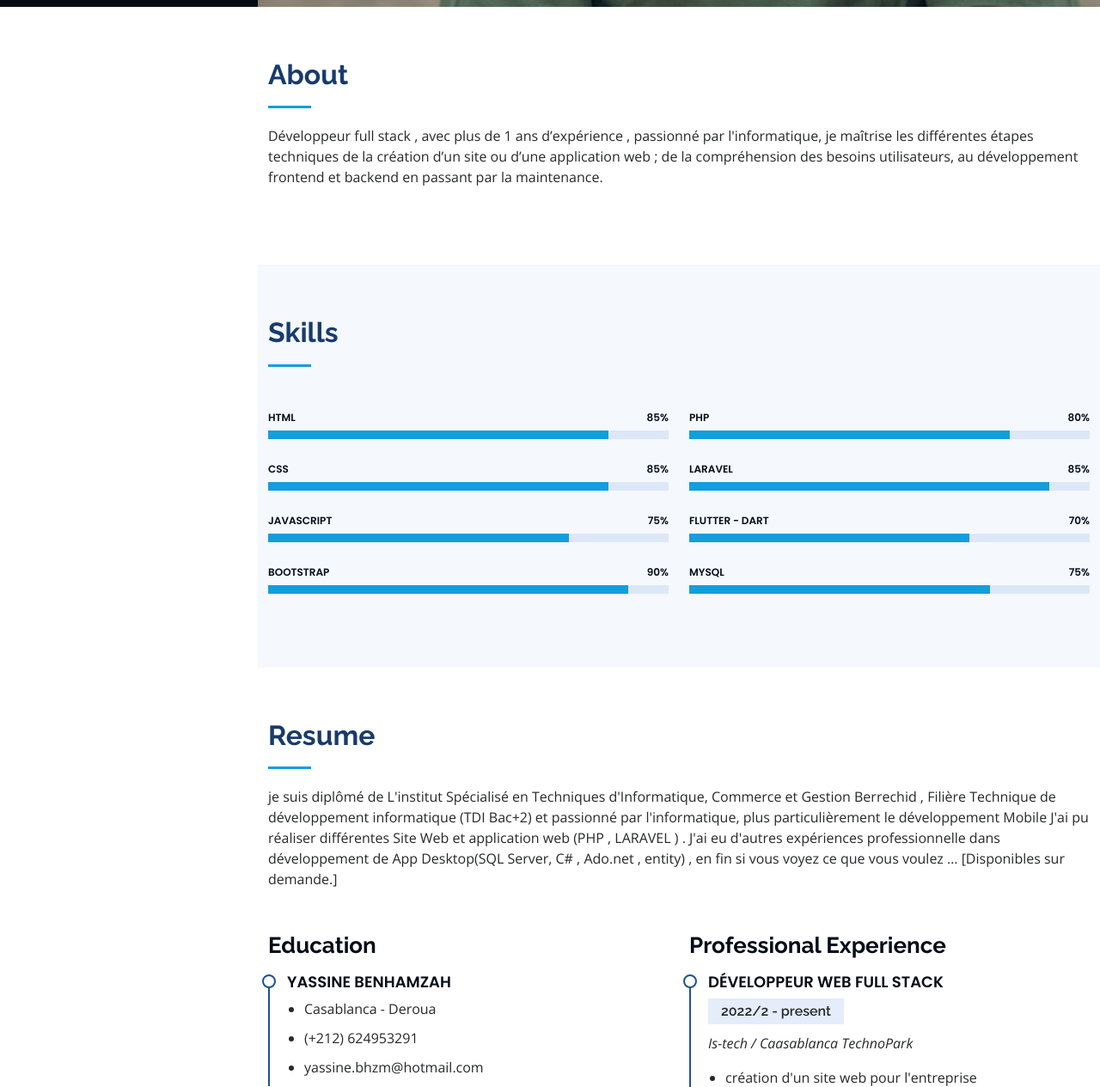
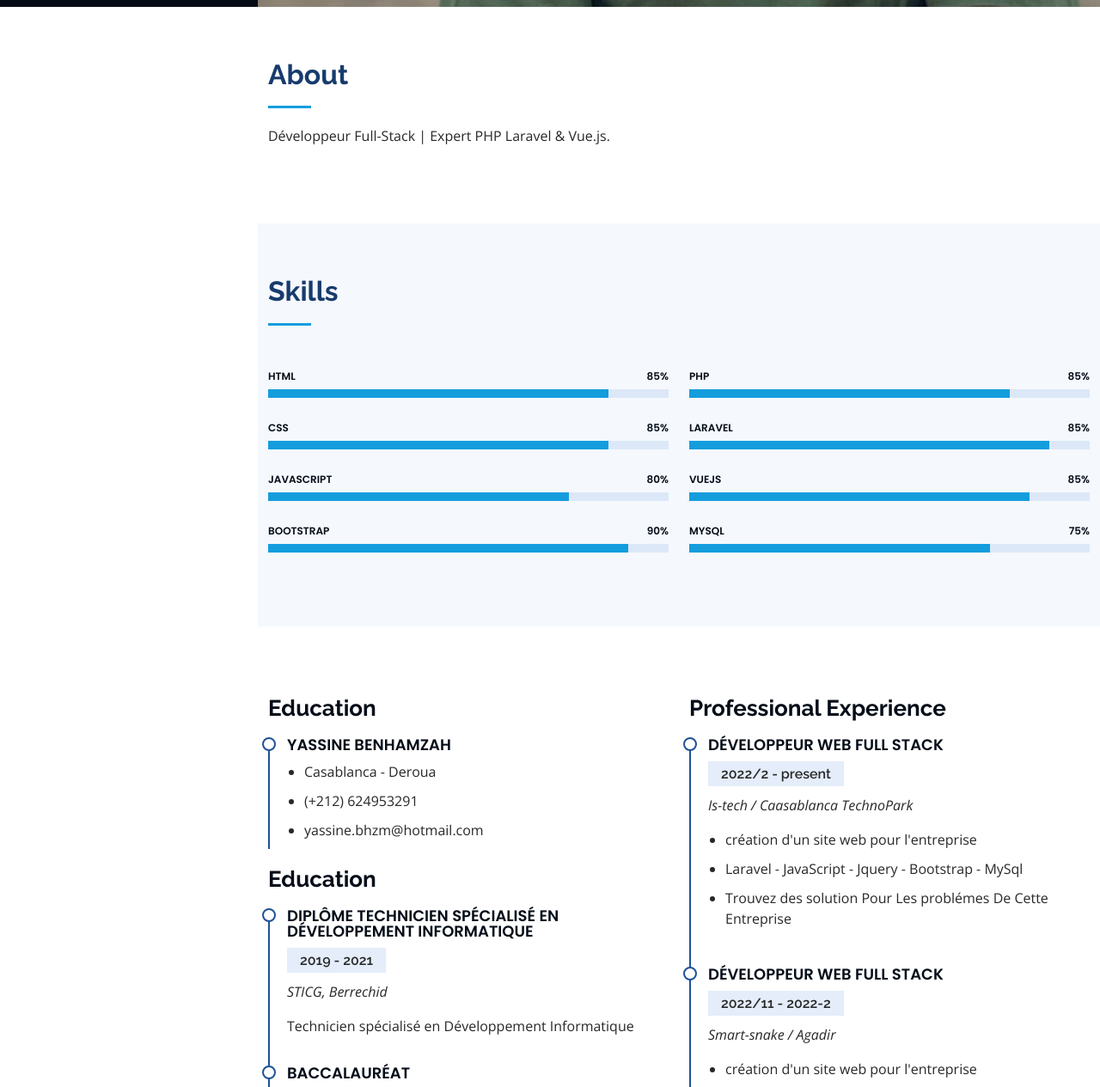
Before and after one commit to YassineBenhamzah/YassineBenhamzah.io, a plain HTML site: page index.html in a window 1280 px wide. Shown: the part 792-2057 px from the top of the page at 86% size. Drawn offline with nearby package versions, Linux system fonts and the light colour scheme.

Commit message:
Update index.html

```diff
--- a/index.html
+++ b/index.html
@@ -86,19 +86,7 @@
 
         <div class="section-title">
           <h2>About</h2>
-          <p>Développeur full stack ,
-          avec plus de 1 ans
-          d’expérience , passionné
-          par l'informatique, je
-          maîtrise les différentes
-          étapes techniques de la
-          création d’un site ou d’une
-          application web ; de la
-          compréhension des
-          besoins utilisateurs, au
-          développement frontend et
-          backend en passant par la
-          maintenance.</p>
+          <p>Développeur Full-Stack | Expert PHP Laravel & Vue.js.</p>
         </div>
 
 
@@ -138,7 +126,7 @@
             </div>
 
             <div class="progress">
-              <span class="skill">JavaScript <i class="val">75%</i></span>
+              <span class="skill">JavaScript <i class="val">80%</i></span>
               <div class="progress-bar-wrap">
                 <div class="progress-bar" role="progressbar" aria-valuenow="75" aria-valuemin="0" aria-valuemax="100"></div>
               </div>
@@ -156,7 +144,7 @@
           <div class="col-lg-6" data-aos="fade-up" data-aos-delay="100">
 
             <div class="progress">
-              <span class="skill">PHP <i class="val">80%</i></span>
+              <span class="skill">PHP <i class="val">85%</i></span>
               <div class="progress-bar-wrap">
                 <div class="progress-bar" role="progressbar" aria-valuenow="80" aria-valuemin="0" aria-valuemax="100"></div>
               </div>
@@ -170,9 +158,9 @@
             </div>
 
             <div class="progress">
-              <span class="skill">Flutter - Dart <i class="val">70%</i></span>
+              <span class="skill">VueJs <i class="val">85%</i></span>
               <div class="progress-bar-wrap">
-                <div class="progress-bar" role="progressbar" aria-valuenow="70" aria-valuemin="0" aria-valuemax="100"></div>
+                <div class="progress-bar" role="progressbar" aria-valuenow="85" aria-valuemin="0" aria-valuemax="100"></div>
               </div>
             </div>
 
@@ -196,17 +184,7 @@
     <section id="resume" class="resume">
       <div class="container">
 
-        <div class="section-title">
-          <h2>Resume</h2>
-          <p>je suis diplômé de L'institut Spécialisé en Techniques d'Informatique, Commerce et
-          Gestion
-          Berrechid , Filière Technique de développement informatique (TDI Bac+2) et passionné par
-          l'informatique, plus particulièrement le développement Mobile
-          J'ai pu réaliser différentes Site Web et application web (PHP , LARAVEL ) .
-          J'ai eu d'autres expériences professionnelle dans développement
-          de App Desktop(SQL Server, C# , Ado.net , entity)
-          , en fin si vous voyez ce que vous voulez … [Disponibles sur demande.]</p>
-        </div>
+
 
         <div class="row">
           <div class="col-lg-6" data-aos="fade-up">
```
